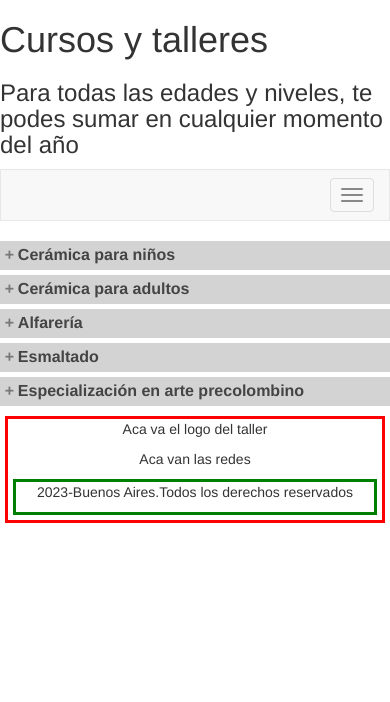
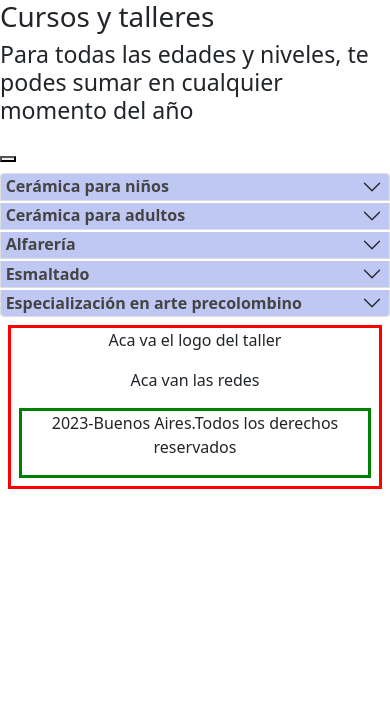
Before and after one commit to SSDD2022/TP3, a Django app: page /cursos/ in a window 390 px wide. Shown: the top 702 px of the page. Run offline with Django 4.2, Linux system fonts and the light colour scheme; some libraries are stand-ins or nearby versions.

Commit message:
cursos responsive

```diff
--- a/taller/classes.py
+++ b/taller/classes.py
@@ -1,7 +1,16 @@
+
+class Visual ():
+     def __init__ (self,fheadingX,fcollapseCX,fcollapseX):
+        self.fheadingX = fheadingX     # "flush-headingOne"
+        self.fcollapseCX = fcollapseCX # "#flush-collapseOne"
+        self.fcollapseX = fcollapseX   # "flush-collapseOne"
+
 class Curso ():
-    def __init__ (self,titulo,descripcion,tipo_participante,imagen,cupo):
+    def __init__ (self,id,titulo,descripcion,tipo_participante,imagen,cupo,visual):
+        self.id = id
         self.titulo = titulo
         self.descripcion = descripcion
         self.tipo_participante = tipo_participante
         self.imagen = imagen
         self.cupo = cupo
+        self.visual = visual
--- a/taller/templates/taller/base.html
+++ b/taller/templates/taller/base.html
@@ -7,9 +7,14 @@
         <meta name="viewport" content="width=device-width, initial-scale=1.0">
         <title>{% block title %} {% endblock %}</title>
         <link rel="stylesheet" href="{% static 'taller/css/base.css' %}">
+        <!--
         <link rel="stylesheet" href="https://maxcdn.bootstrapcdn.com/bootstrap/3.3.7/css/bootstrap.min.css">
+        <script src="https://maxcdn.bootstrapcdn.com/bootstrap/3.3.7/js/bootstrap.min.js"></script>
+         -->
+        <link href="https://cdn.jsdelivr.net/npm/bootstrap@5.0.2/dist/css/bootstrap.min.css" rel="stylesheet" integrity="sha384-EVSTQN3/azprG1Anm3QDgpJLIm9Nao0Yz1ztcQTwFspd3yD65VohhpuuCOmLASjC" crossorigin="anonymous">
+        <script src="https://cdn.jsdelivr.net/npm/bootstrap@5.0.2/dist/js/bootstrap.bundle.min.js" integrity="sha384-MrcW6ZMFYlzcLA8Nl+NtUVF0sA7MsXsP1UyJoMp4YLEuNSfAP+JcXn/tWtIaxVXM" crossorigin="anonymous"></script>
         <script src="https://ajax.googleapis.com/ajax/libs/jquery/3.2.1/jquery.min.js"></script>
-        <script src="https://maxcdn.bootstrapcdn.com/bootstrap/3.3.7/js/bootstrap.min.js"></script>
+
         <link rel="icon" type="image/vnd.microsoft.icon" href="{% static 'taller/img/favicon.ico' %}" sizes="16x16 32x32">
         {% block extra_css %} {% endblock %}
     </head>
--- a/taller/templates/taller/cursos.html
+++ b/taller/templates/taller/cursos.html
@@ -4,48 +4,35 @@
 {% block title %}Cursos{% endblock %}
 {% block extra_css %}
     <style>
-        .accordion {
-          background-color: #D3D3D3; /* #e0dfdf; */
+        /* Acordeon */
+        .estilo-item {
+          margin-bottom: 0.5%;
+        }
+        .estilo-button {
+          background-color:#bfc7f3;
           color: #444;
           cursor: pointer;
           padding: 0.8%;
           padding-left: 1.2%;
           width: 100%;
-          border: none;
-          text-align: left;
-          outline: none;
-          font-size: medium;
-          /* transition: 0.4s; */
-          font-weight: bold;
+          border: none ;
+          text-align: left ;
+          outline: none ;
+          font-size: medium ;
+          font-weight: bold ;
         }
-
-        .active, .accordion:hover {
-          background-color: #A9A9A9;
-        }
-
-        .accordion:after {
-          content: '\002B';
+        .estilo-button:after {
           color: #777;
           font-weight: bold;
-          float: left; /*right;*/
           margin-right: 1%;
         }
-
-        .active:after {
-          content: "\2212";
+        .estilo-button:hover {
+          background-color: #9ea6d3;
         }
-
-        .panel {
-          padding: 0 2.5%;
-          background-color: white;
-          max-height: 0;
-          overflow: hidden;
-          transition: max-height 0.2s ease-out;
-          font-weight: lighter;
+        .active {
+          background-color: #A9A9A9 ;
         }
-        .en_linea {
-          display: inline;
-        }
+        /* Vacantes */
         .destacado {
           padding: 0.5%;
           font-weight: bold;
@@ -60,11 +47,7 @@
           background-color: rgb(144, 224, 238);
           color: blue;
         }
-        .col-centered {
-          float: none;
-          margin-right: auto;
-          margin-left: auto;
-        }
+        /* Para grid */
         .main-container {
           display: grid;
           grid-template-columns: 25% auto; /*14% 84%;*/
@@ -127,7 +110,7 @@
 
 /* Small devices (landscape phones, 576px and up)
    Medium devices (tablets, 768px and up) */
-/* @media screen and (min-width: 576px) and (max-width: 991.98px) { */
+/*@media screen and (min-width: 576px) and (max-width: 991.98px) { */
 @media screen and (min-width: 751px) and (max-width: 991.98px) {
     .main-container {
         grid-template-columns: 25% auto;
@@ -149,10 +132,17 @@
 {% endblock %}
 
 {% block content %}
+
+    <div class="accordion " id="accordionFlushExample">
       {% for curso in cursos %}
-      <div>
-          <button class="accordion">{{curso.titulo}}</button>
-          <div class="panel main-container">  <!-- justify-content-center -->
+        <div class="accordion-item estilo-item">
+          <h2 class="accordion-header" id={{curso.visual.fheadingX}}>
+            <button class="accordion-button collapsed estilo-button" type="button" data-bs-toggle="collapse" data-bs-target={{curso.visual.fcollapseCX}} aria-expanded="false" aria-controls={{curos.visual.fcollapseX}}>
+              {{curso.titulo}}
+            </button>
+          </h2>
+          <div id={{curso.visual.fcollapseX}} class="accordion-collapse collapse" aria-labelledby={{curso.visual.fheadingX}} data-bs-parent="#accordionFlushExample" >
+            <div class="accordion-body main-container" >
               <div class="img-container">
                 <div class="imagen">
                   <!-- <img src="{% static 'taller\img\curso-alfareria_adultos9.png' %}" alt="curso"> -->
@@ -161,7 +151,6 @@
               </div>
               <div class="det-container">
                 <div class="descripcion">
-                <!-- <br> -->
                   {% for desc in curso.descripcion %}
                     <p>{{desc}}</p>
                   {% endfor %}
@@ -176,24 +165,8 @@
               </div>
             </div>
           </div>
+        </div>
       {% endfor %}
+    </div>
 
-    <script>
-        var acc = document.getElementsByClassName("accordion");
-        var i;
-
-        for (i = 0; i < acc.length; i++) {
-          acc[i].addEventListener("click", function() {
-            this.classList.toggle("active");
-            var panel = this.nextElementSibling;
-            if (panel.style.maxHeight) {
-              panel.style.maxHeight = null;
-            } else {
-              panel.style.maxHeight = panel.scrollHeight + "px";
-            }
-          });
-        }
-
-
-        </script>
 {% endblock %}
--- a/taller/views.py
+++ b/taller/views.py
@@ -12,7 +12,8 @@ def galeria(request):
     return render(request,"taller\galeria.html",context)
 
 def cursos(request):
-    c1 = classes.Curso('Cerámica para niños',
+    v1 = classes.Visual ("flush-headingOne","#flush-collapseOne","flush-collapseOne")
+    c1 = classes.Curso(1, 'Cerámica para niños',
                 ['El arte tiene importantes beneficios para los niños, jugando comparten y aprenden valores como el esfuerzo y la dedicación.',
                  'Mejora de la comunicación, pueden expresarse mediante sus obras.',
                  'Impulsa la creatividad e imaginación.',
@@ -20,8 +21,10 @@ def cursos(request):
                 ],
                'INFANTIL',
                'taller\img\curso-ceramica_niños2.jpg',
-               True)
-    c2 = classes.Curso('Cerámica para adultos',
+               True,
+               v1)
+    v2 = classes.Visual ("flush-headingTwo","#flush-collapseTwo","flush-collapseTwo")
+    c2 = classes.Curso(2, 'Cerámica para adultos',
                ['Cuentes con experiencia o estés comenzando, un mundo de posibilidades se despliega a partir de un trozo de archilla.',
                 'Objetos utilitarios como vasijas, platos, vasos, jarrones.',
                 'Figuras, muñecos, accesorios para bisutería, souvenirs',
@@ -30,8 +33,10 @@ def cursos(request):
                ],
                'ADULTO',
                'taller\img\curso-ceramica_adultos3.jpg',
-               True)
-    c3 = classes.Curso('Alfarería',
+               True,
+               v2)
+    v3 = classes.Visual ("flush-headingThree","#flush-collapseThree","flush-collapseThree")
+    c3 = classes.Curso(3, 'Alfarería',
                ['Las piezas realizadas en el torno comúnmente son concluidas manualmente, permitiendo todo tipo de intervención.',
                 'También esta técnica permite lograr una producción artesanal en serie',
                 'Taller dirigido a adultos.',
@@ -39,8 +44,10 @@ def cursos(request):
                ],
                'ADULTO',
                'taller\img\curso-alfareria_adultos9.png',
-               True)
-    c4 = classes.Curso('Esmaltado',
+               True,
+               v3)
+    v4 = classes.Visual ("flush-headingFour","#flush-collapseFour","flush-collapseFour")
+    c4 = classes.Curso(4, 'Esmaltado',
                ['El uso de esmaltes permite crear capas brillantes y mates, traslúcidas y opacas.',
                 'La manera de aplicar el producto varía según la forma de la pieza, su tamaño y también el acabado buscado.',
                 'Diferentes técnicas de esmaltado (por vertido, inmersión, pincel o pistola), permiten lograr resultados únicos.',
@@ -48,8 +55,10 @@ def cursos(request):
                ],
                'ADULTO',
                'taller\img\curso-esmaltado2.jpg',
-               True)
-    c5 = classes.Curso('Especialización en arte precolombino',
+               True,
+               v4)
+    v5 = classes.Visual ("flush-headingFive","#flush-collapseFive","flush-collapseFive")
+    c5 = classes.Curso(5, 'Especialización en arte precolombino',
                ['Investigamos el arte precolombino, desarrollado con materiales y herramientas disponibles en el entorno de las regiones en las que vivían las diferentes culturas.',
                 'Realizaban vasijas, utensilios y recipientes en general, instrumentos musicales, máscaras, juguetes, esculturas, entre otras.',
                 'Se destaca la representación de la naturaleza y la veneración a los dioses.',
@@ -58,7 +67,8 @@ def cursos(request):
                ],
                'ADULTO',
                'taller\img\curso-arte_precolombino.jpg',
-               False)
+               False,
+               v5)
     ListadoCursos = [ c1, c2, c3, c4, c5 ]
     context = { 'cursos': ListadoCursos}
     return render(request,"taller\cursos.html",context)
```
Lines whose indentation alone changed are shown as unchanged.
